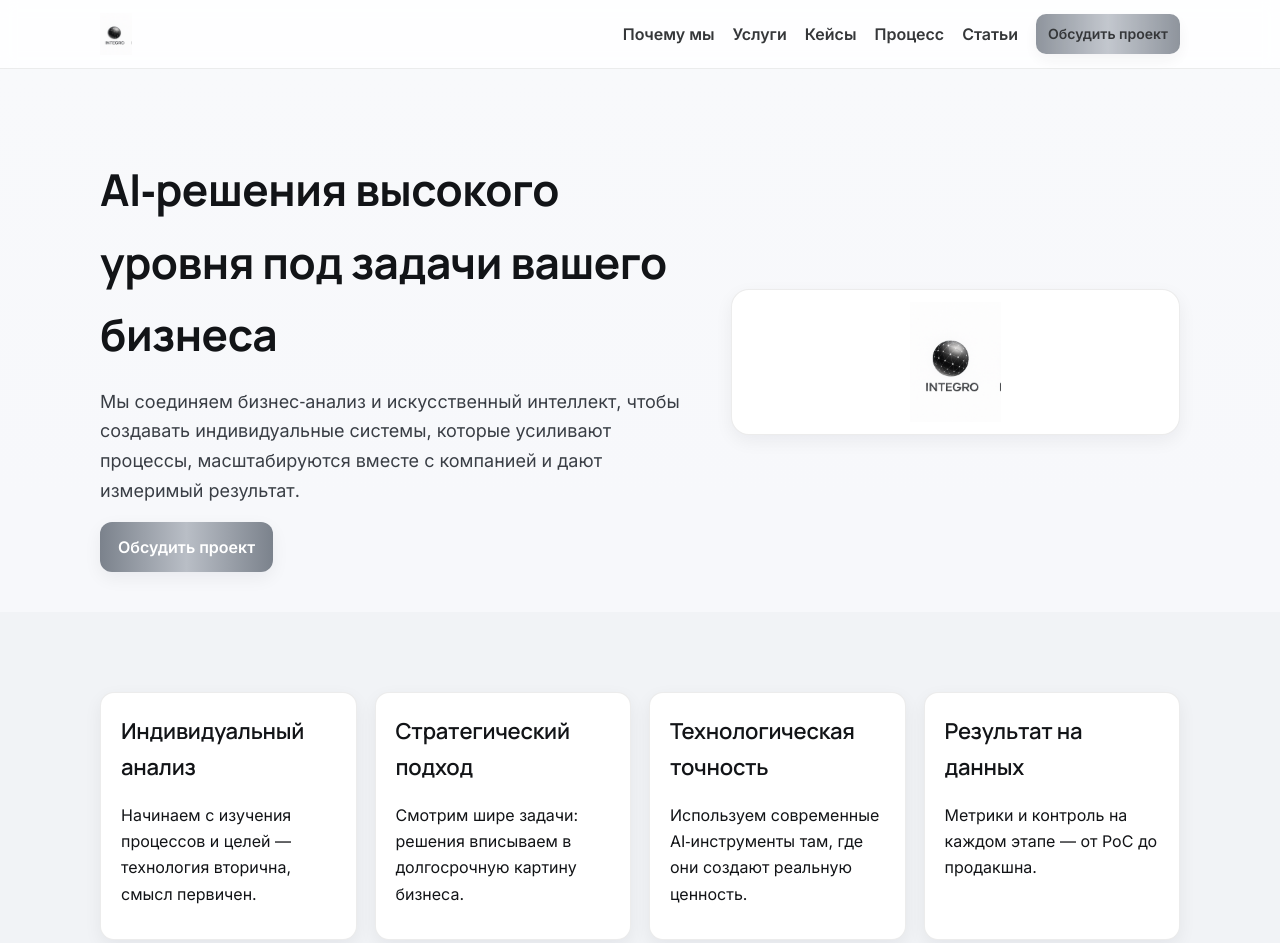
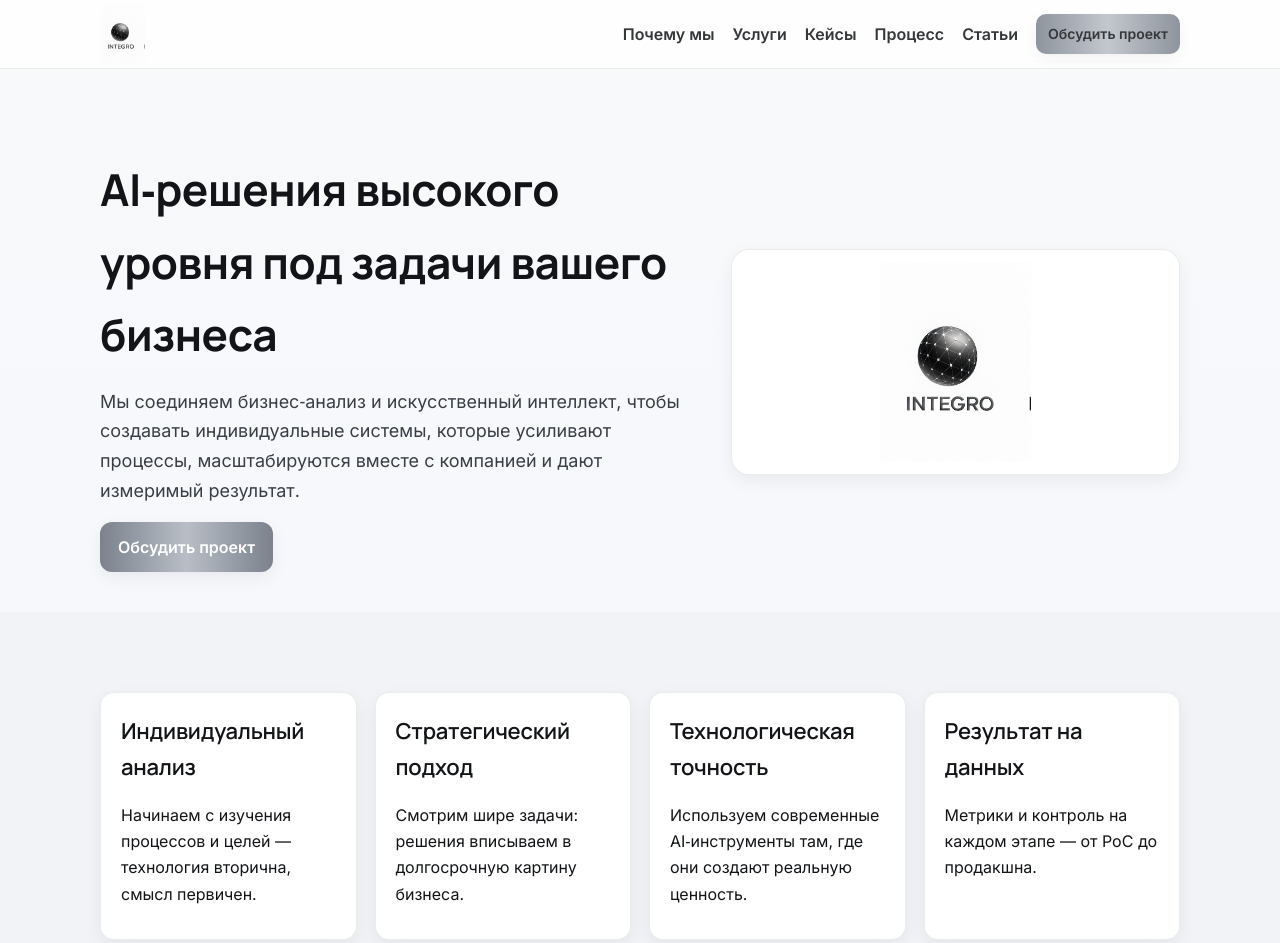
Before and after one commit to Dantonova1994-art/integro, a plain HTML site: page index.html in a window 1280 px wide. Shown: the top 943 px of the page. Drawn offline with Linux system fonts and the light colour scheme.

Commit message:
Add files via upload

```diff
--- a/styles.css
+++ b/styles.css
@@ -25,7 +25,7 @@ p{margin:0 0 12px}
 .site-header{position:sticky; top:0; z-index:50; background:rgba(255,255,255,.85);
   backdrop-filter:saturate(160%) blur(8px); border-bottom:1px solid var(--border)}
 .nav{height:68px; display:flex; align-items:center; justify-content:space-between}
-.brand__img{height:42px; width:auto; display:block}
+.brand__img{height:60px; width:auto; display:block}
 #menu{display:flex; gap:18px; align-items:center}
 #menu a{color:var(--ink); text-decoration:none; font-weight:600; opacity:.85}
 #menu a:hover{opacity:1}
@@ -43,7 +43,7 @@ p{margin:0 0 12px}
 .hero__text .lead{font-size:18px; color:#2a2f36; opacity:.92; margin-bottom:16px}
 .hero__art{background:#fff; border:1px solid var(--border); border-radius:18px; box-shadow:var(--shadow);
   display:flex; align-items:center; justify-content:center; padding:12px}
-.hero__logo{height:120px; width:auto}
+.hero__logo{height:200px; width:auto}
 
 .value__grid{display:grid; grid-template-columns:repeat(4,1fr); gap:18px}
 .value__item{background:var(--card); border:1px solid var(--border); border-radius:14px; padding:20px; box-shadow:var(--shadow)}
```
